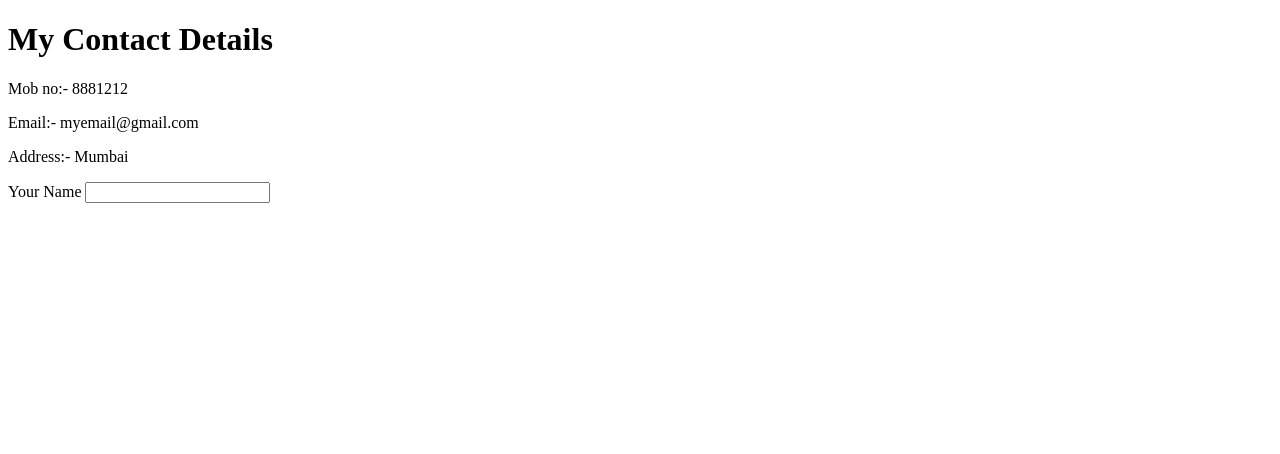
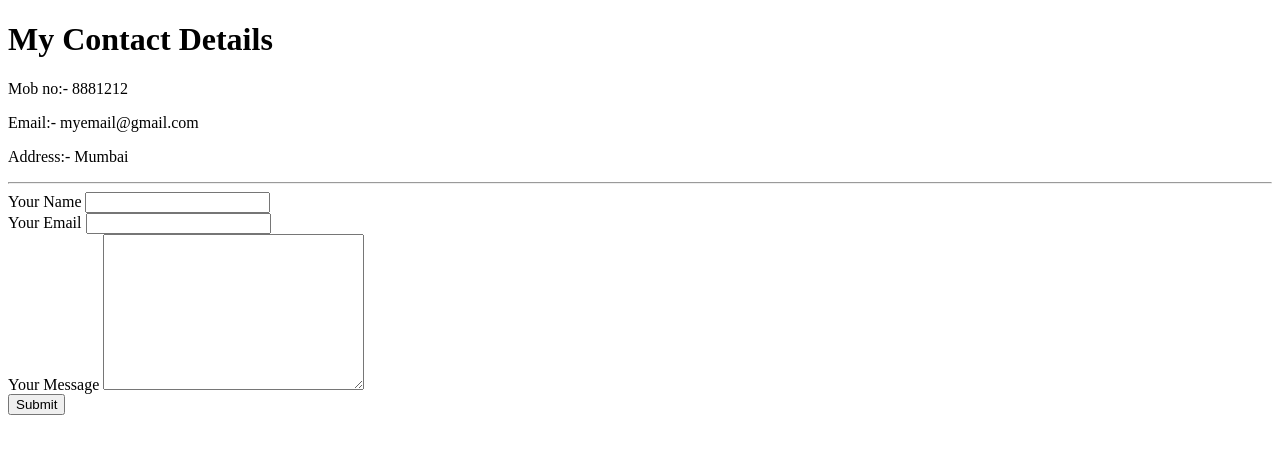
Before and after one commit to GaneshShinde2511/cv, a plain HTML site: page contact.html in a window 1280 px wide. Drawn offline with Linux system fonts and the light colour scheme.

Commit message:
Add Initial cv website files

```diff
--- a/contact.html
+++ b/contact.html
@@ -9,10 +9,15 @@
     <p>Mob no:- 8881212</p>
     <p>Email:- myemail@gmail.com</p>
     <p>Address:- Mumbai</p>
-
+    <hr>
     <form class="" action="index.html" method="post">
-      <label for="text">Your Name</label>
-      <input type="text" name="" value="">
+      <label>Your Name</label>
+      <input type="text" name="" value=""><br>
+      <label>Your Email</label>
+      <input type="text" name="" value=""><br>
+      <label>Your Message</label>
+      <textarea name="name" rows="10" cols="30"></textarea><br>
+      <input type="submit" name="">
     </form>
   </body>
 </html>
```
